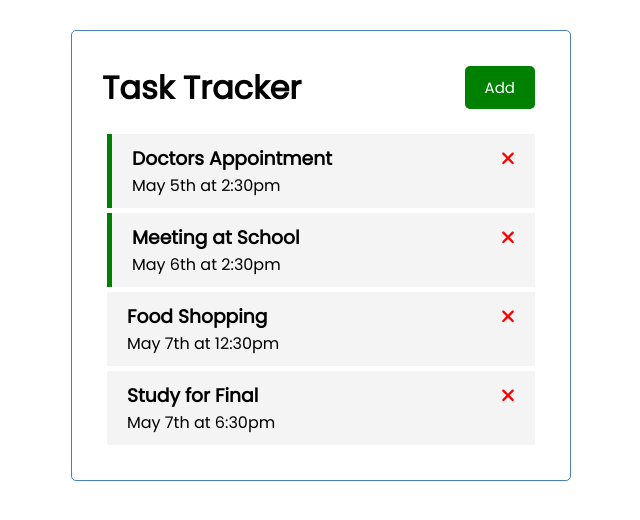
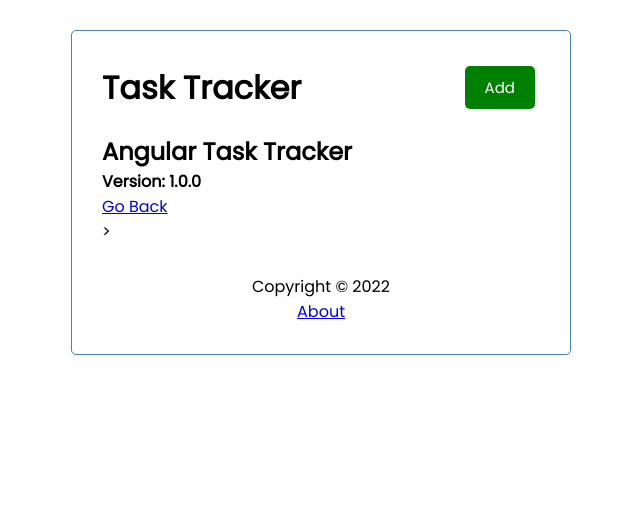
Before and after one commit to dbentler/angular-task-list, an Angular app: page /about in a window 1280 px wide. Shown: the top 520 px of the page, without its empty margins (319-959 px from the left). Built offline with nearby package versions, Linux system fonts and the light colour scheme; data requests are answered from the project's data file.

Commit message:
Added routing and about page + footer

```diff
--- a/src/app/app.component.html
+++ b/src/app/app.component.html
@@ -1,4 +1,5 @@
 <div class="container">
   <app-header></app-header>
-  <app-tasks></app-tasks>
+  <router-outlet></router-outlet>
+  <app-footer></app-footer>
 </div>
--- a/src/app/app.module.ts
+++ b/src/app/app.module.ts
@@ -3,6 +3,7 @@
 import { FontAwesomeModule } from '@fortawesome/angular-fontawesome';
 import { HttpClientModule } from '@angular/common/http';
 import { FormsModule } from '@angular/forms';
+import { RouterModule, Route, Routes } from '@angular/router';
 
 import { AppComponent } from './app.component';
 import { HeaderComponent } from './components/header/header.component';
@@ -10,6 +11,13 @@
 import { TasksComponent } from './components/tasks/tasks.component';
 import { TaskItemComponent } from './components/task-item/task-item.component';
 import { AddTaskComponent } from './components/add-task/add-task.component';
+import { AboutComponent } from './components/about/about.component';
+import { FooterComponent } from './components/footer/footer.component';
+
+const appRoutes: Routes = [
+  {path: '', component: TasksComponent},
+  {path: 'about', component: AboutComponent}
+];
 
 @NgModule({
   declarations: [
@@ -18,13 +26,16 @@
     ButtonComponent,
     TasksComponent,
     TaskItemComponent,
-    AddTaskComponent
+    AddTaskComponent,
+    AboutComponent,
+    FooterComponent
   ],
   imports: [
     BrowserModule,
     FontAwesomeModule,
     HttpClientModule,
-    FormsModule
+    FormsModule,
+    RouterModule.forRoot(appRoutes)
   ],
   providers: [],
   bootstrap: [AppComponent]
--- /dev/null
+++ b/src/app/components/about/about.component.html
@@ -0,0 +1,9 @@
+<div>
+    <h2>
+        Angular Task Tracker
+    </h2>
+    <h4>
+        Version: 1.0.0
+    </h4>
+    <a routerLink="/">Go Back</a>
+</div>>
--- /dev/null
+++ b/src/app/components/about/about.component.ts
@@ -0,0 +1,15 @@
+import { Component, OnInit } from '@angular/core';
+
+@Component({
+  selector: 'app-about',
+  templateUrl: './about.component.html',
+  styleUrls: ['./about.component.css']
+})
+export class AboutComponent implements OnInit {
+
+  constructor() { }
+
+  ngOnInit(): void {
+  }
+
+}
--- /dev/null
+++ b/src/app/components/footer/footer.component.css
@@ -0,0 +1,4 @@
+footer {
+    margin-top: 30px;
+    text-align: center;
+}
--- /dev/null
+++ b/src/app/components/footer/footer.component.html
@@ -0,0 +1,4 @@
+<footer>
+    <p>Copyright &copy; 2022</p>
+    <a routerLink="/about">About</a>
+</footer>
--- /dev/null
+++ b/src/app/components/footer/footer.component.ts
@@ -0,0 +1,15 @@
+import { Component, OnInit } from '@angular/core';
+
+@Component({
+  selector: 'app-footer',
+  templateUrl: './footer.component.html',
+  styleUrls: ['./footer.component.css']
+})
+export class FooterComponent implements OnInit {
+
+  constructor() { }
+
+  ngOnInit(): void {
+  }
+
+}
```
Also changed, not shown: src/app/components/about/about.component.css (added), 2 other files (tests, documents, lock files or other folders).
